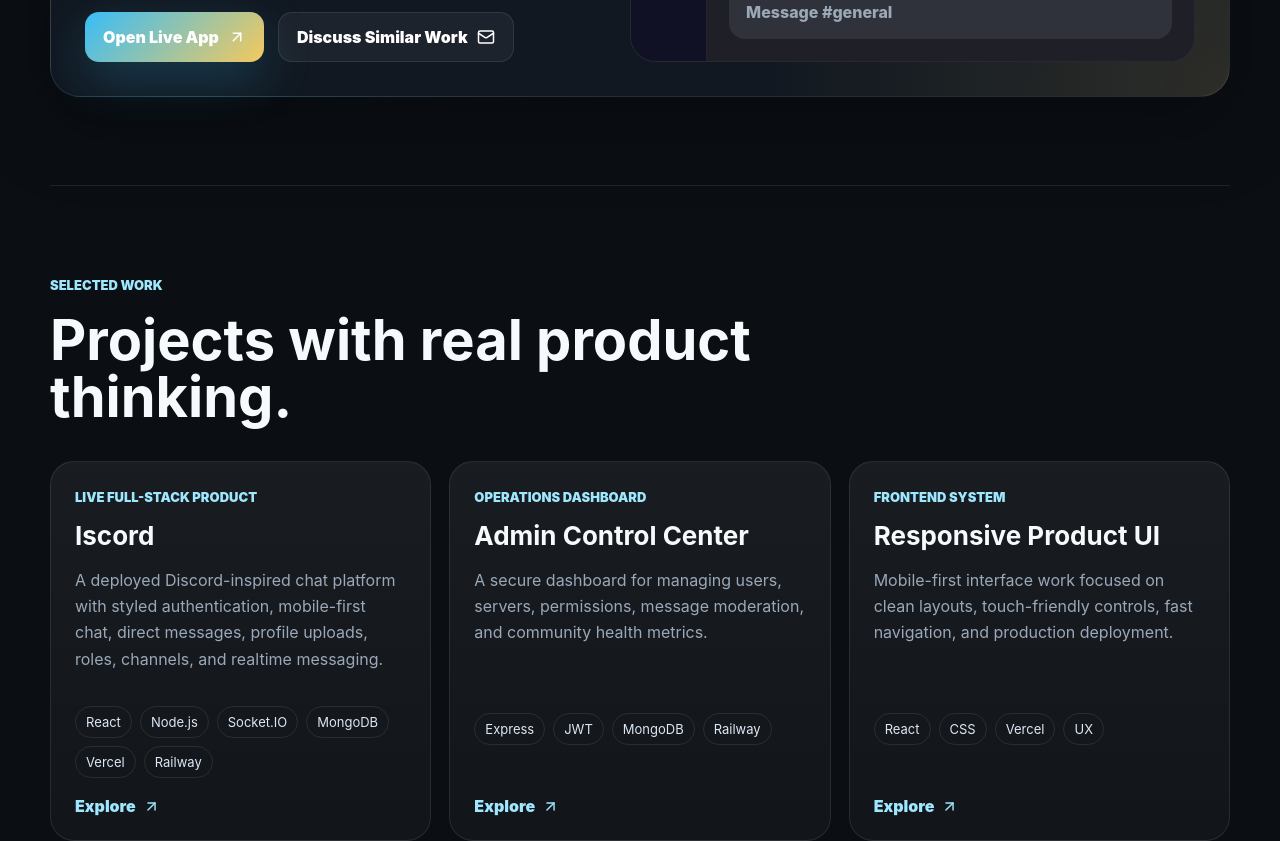
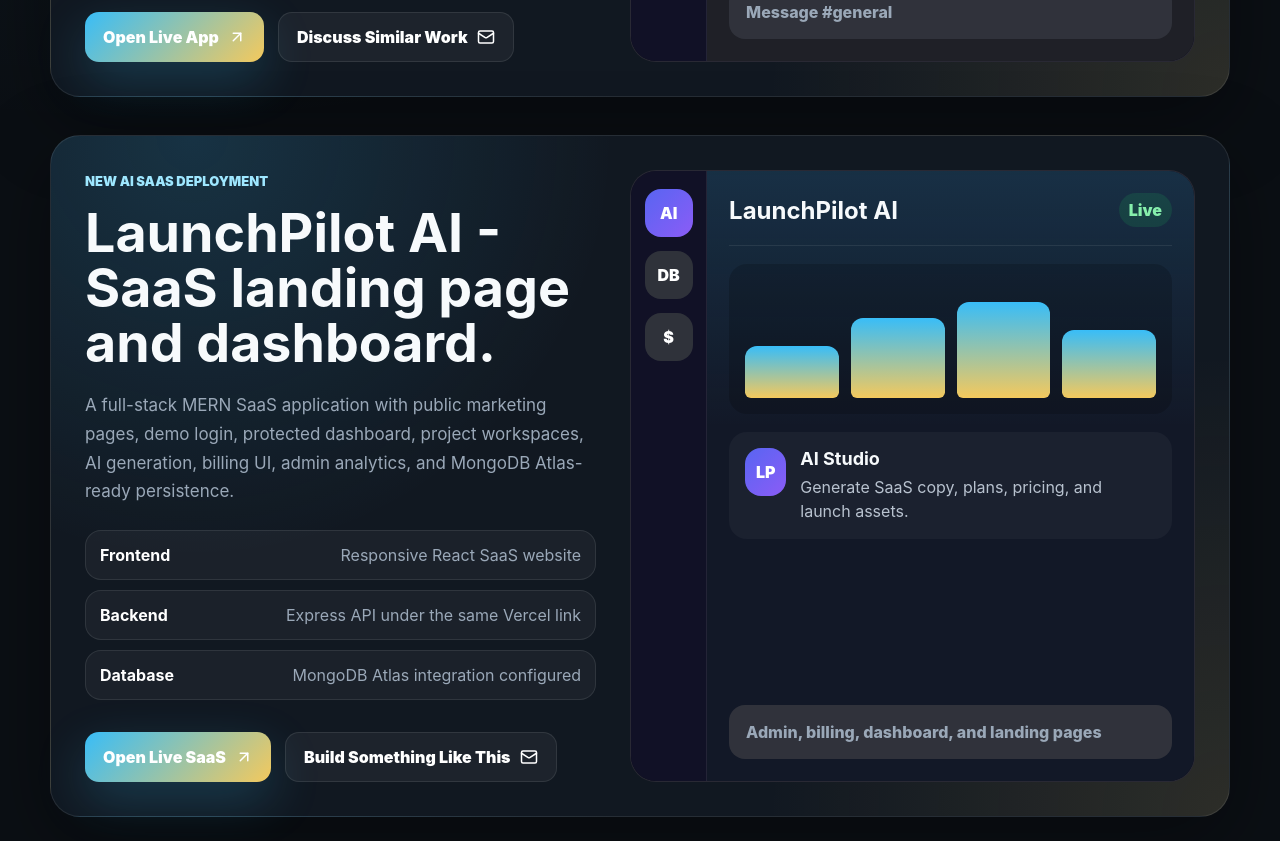
Before and after one commit to hamzahere28/hamza-portfolio, a React (Vite) app: page / in a window 1280 px wide. Shown: the part 1640-2481 px from the top of the page. Built offline with nearby package versions, Linux system fonts and the light colour scheme.

Commit message:
Add LaunchPilot AI to portfolio

```diff
--- a/src/main.jsx
+++ b/src/main.jsx
@@ -27,6 +27,14 @@
       "A deployed Discord-inspired chat platform with styled authentication, mobile-first chat, direct messages, profile uploads, roles, channels, and realtime messaging.",
     stack: ["React", "Node.js", "Socket.IO", "MongoDB", "Vercel", "Railway"],
     link: "https://hamza-discord-clone.vercel.app"
+  },
+  {
+    title: "LaunchPilot AI",
+    type: "AI SaaS Platform",
+    description:
+      "A MERN SaaS product with a professional landing site, dashboard, admin panel, AI Studio, billing UI, MongoDB Atlas integration, and one-link Vercel deployment.",
+    stack: ["React", "Express", "MongoDB Atlas", "AI API", "Vercel"],
+    link: "https://launchpilot-ai-saas.vercel.app"
   },
   {
     title: "Admin Control Center",
@@ -249,6 +257,79 @@
           </a>
         </section>
 
+        <section className="featured-app saas-featured">
+          <div className="featured-copy">
+            <span className="project-type">New AI SaaS deployment</span>
+            <h2>LaunchPilot AI - SaaS landing page and dashboard.</h2>
+            <p>
+              A full-stack MERN SaaS application with public marketing pages,
+              demo login, protected dashboard, project workspaces, AI generation,
+              billing UI, admin analytics, and MongoDB Atlas-ready persistence.
+            </p>
+
+            <div className="deployment-list" aria-label="LaunchPilot deployment details">
+              <div>
+                <strong>Frontend</strong>
+                <span>Responsive React SaaS website</span>
+              </div>
+              <div>
+                <strong>Backend</strong>
+                <span>Express API under the same Vercel link</span>
+              </div>
+              <div>
+                <strong>Database</strong>
+                <span>MongoDB Atlas integration configured</span>
+              </div>
+            </div>
+
+            <div className="hero-actions">
+              <a className="primary-btn" href="https://launchpilot-ai-saas.vercel.app" target="_blank" rel="noreferrer">
+                Open Live SaaS
+                <ArrowUpRight size={18} />
+              </a>
+
+              <a className="secondary-btn" href="#contact">
+                Build Something Like This
+                <Mail size={18} />
+              </a>
+            </div>
+          </div>
+
+          <a
+            className="app-preview saas-preview"
+            href="https://launchpilot-ai-saas.vercel.app"
+            target="_blank"
+            rel="noreferrer"
+            aria-label="Open the live LaunchPilot AI SaaS application"
+          >
+            <div className="preview-sidebar">
+              <span className="active-bubble">AI</span>
+              <span>DB</span>
+              <span>$</span>
+            </div>
+            <div className="preview-main">
+              <div className="preview-top">
+                <strong>LaunchPilot AI</strong>
+                <span>Live</span>
+              </div>
+              <div className="saas-bars">
+                <i style={{ height: "44%" }} />
+                <i style={{ height: "68%" }} />
+                <i style={{ height: "82%" }} />
+                <i style={{ height: "58%" }} />
+              </div>
+              <div className="preview-message">
+                <span>LP</span>
+                <div>
+                  <strong>AI Studio</strong>
+                  <p>Generate SaaS copy, plans, pricing, and launch assets.</p>
+                </div>
+              </div>
+              <div className="preview-composer">Admin, billing, dashboard, and landing pages</div>
+            </div>
+          </a>
+        </section>
+
         <section className="section" id="work">
           <div className="section-heading">
             <span>Selected work</span>
--- a/src/styles.css
+++ b/src/styles.css
@@ -413,6 +413,32 @@
   border-radius: 26px;
   background: #0b0b18;
   box-shadow: inset 0 1px 0 rgba(255, 255, 255, 0.05);
+}
+
+.saas-featured {
+  margin-top: -50px;
+}
+
+.saas-preview .preview-main {
+  background:
+    linear-gradient(180deg, rgba(56, 189, 248, 0.14), transparent 42%),
+    #121827;
+}
+
+.saas-bars {
+  height: 150px;
+  display: flex;
+  align-items: end;
+  gap: 12px;
+  border-radius: 18px;
+  padding: 16px;
+  background: rgba(0, 0, 0, 0.18);
+}
+
+.saas-bars i {
+  flex: 1;
+  border-radius: 12px 12px 6px 6px;
+  background: linear-gradient(180deg, var(--blue), var(--gold));
 }
 
 .preview-sidebar {
```
